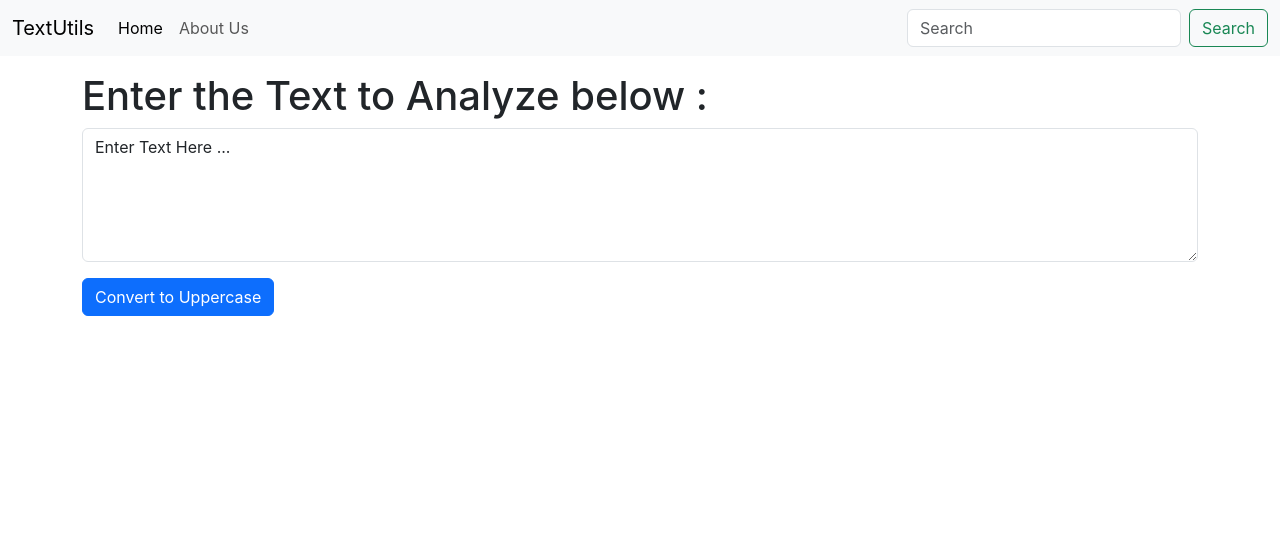
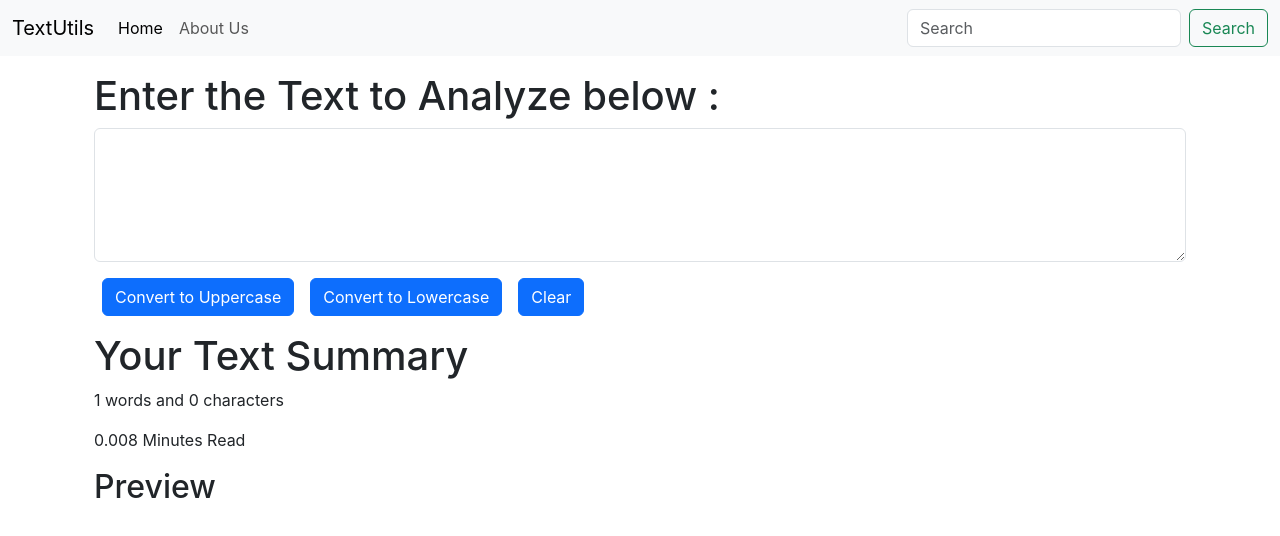
Before and after one commit to SubhankarSarkar01/React_Projects_New, a React (Create React App) app: page / in a window 1280 px wide. Shown: the top 536 px of the page. Built offline with nearby package versions, Linux system fonts and the light colour scheme.

Commit message:
Add New Changes

```diff
--- a/src/Components/TextForm.js
+++ b/src/Components/TextForm.js
@@ -6,18 +6,38 @@ export default function TextForm(props) {
         let newText = text.toUpperCase();
         setText(newText);
     }
+    const handeleLowClick =()=>{
+        let newText = text.toLowerCase();
+        setText(newText);
+    }
+    const handeleClearClick =()=>{
+        setText("");
+    }
+
     const handleonchange = (event)=>{
         // console.log("On Change");
         setText(event.target.value);
     }
-    const [text, setText] = useState("Enter Text Here ... ")
+    const [text, setText] = useState("")
     return (
-        <div>
+        <>
+        <div className='container'>
             <h1>{props.heading}</h1>
             <div className="mb-3">
                 <textarea className="form-control" id="exampleFormControlTextarea1" rows="5" value={text} onChange={handleonchange}></textarea>
             </div>
-            <button className="btn btn-primary" onClick={handeleUpClick}>Convert to Uppercase</button>
+            <button className="btn btn-primary mx-2" onClick={handeleUpClick}>Convert to Uppercase</button>
+            <button className="btn btn-primary mx-2" onClick={handeleLowClick}>Convert to Lowercase</button>
+            <button className="btn btn-primary mx-2" onClick={handeleClearClick}>Clear</button>
         </div>
+        <div className="container my-3 ">
+            <h1>Your Text Summary</h1>
+            <p>{text.split(" ").length} words and {text.length} characters</p>
+            <p>{0.008 * text.split(" ").length} Minutes Read</p>
+            <h2>Preview</h2>
+            <p>{text}</p>
+        </div>
+
+        </>
     )
 }
```
